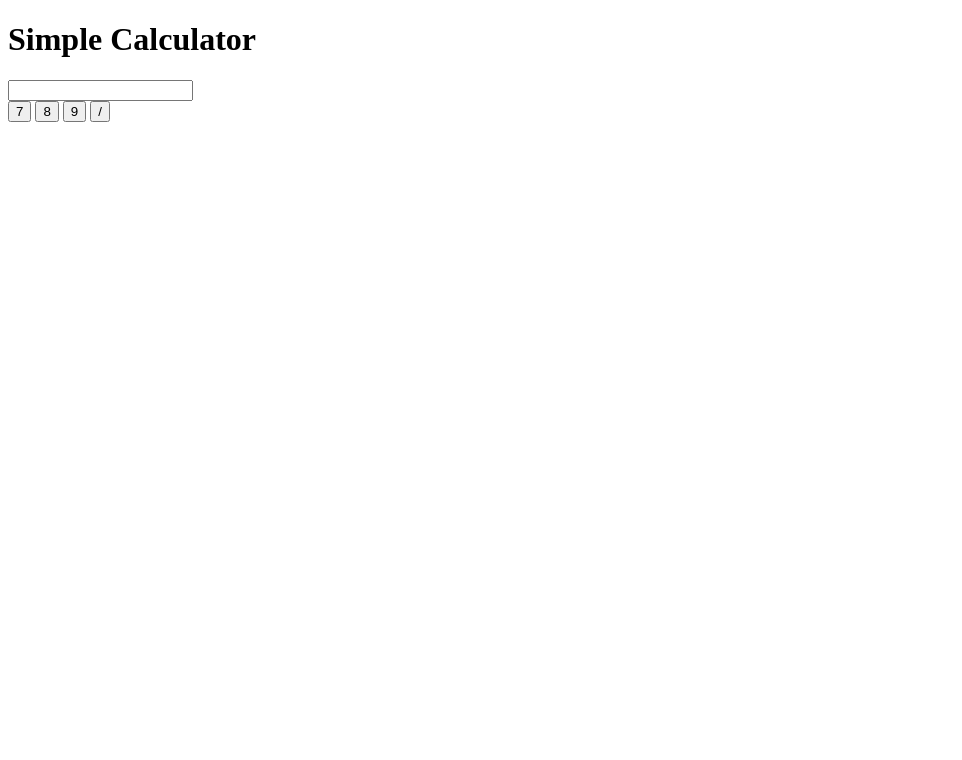
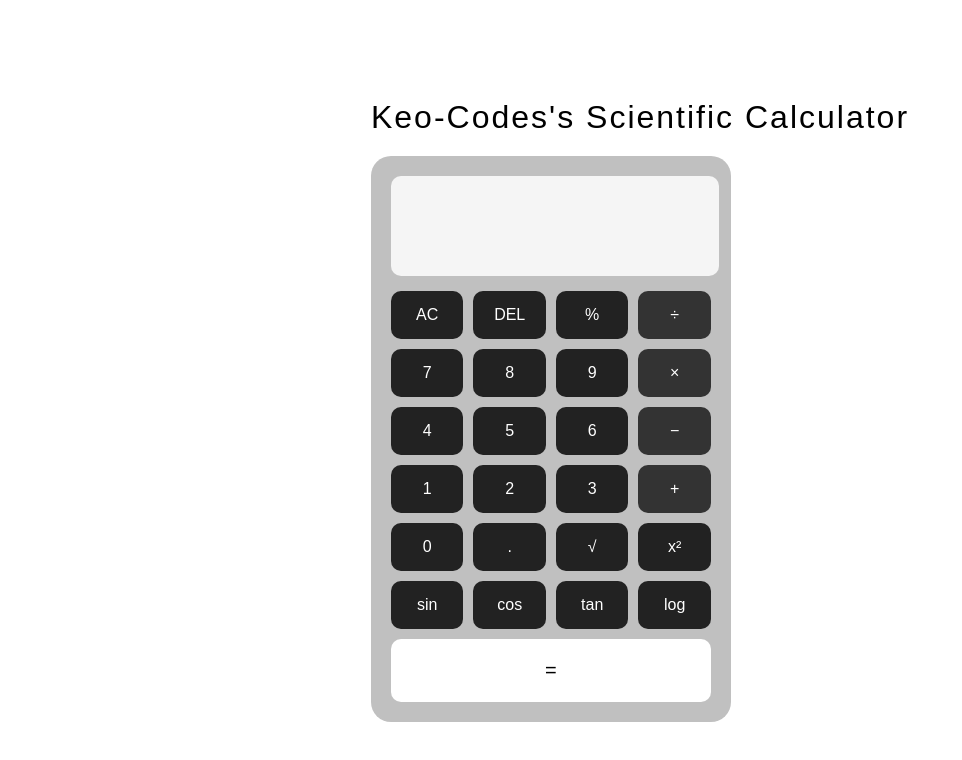
Before and after one commit to keo-codes/simple-calculator, a plain HTML site: page index.html in a window 1280 px wide. Shown: the whole page, without its empty margins (0-962 px from the left). Drawn offline with Linux system fonts and the light colour scheme.

Commit message:
Add basic calculator HTML layout (#1)

```diff
--- a/index.html
+++ b/index.html
@@ -7,16 +7,53 @@
     <link rel="stylesheet" href="style.css">
 </head>
 <body>
-    <h1>Simple Calculator</h1>
 
-    <input id="display" readonly>
 
-    <div>
-        <button>7</button>
-        <button>8</button>
-        <button>9</button>
-        <button>/</button>
-    </div>
+<div class="container">
+
+    <h1>Keo-Codes's Scientific Calculator</h1>
+
+<div class="calculator">
+
+<input class="display" id="display" readonly>
+
+<div class="buttons">
+
+<button onclick="clearDisplay()">AC</button>
+<button onclick="del()">DEL</button>
+<button onclick="insert('%')">%</button>
+<button class="operator" onclick="insert('/')">÷</button>
+
+<button onclick="insert('7')">7</button>
+<button onclick="insert('8')">8</button>
+<button onclick="insert('9')">9</button>
+<button class="operator" onclick="insert('*')">×</button>
+
+<button onclick="insert('4')">4</button>
+<button onclick="insert('5')">5</button>
+<button onclick="insert('6')">6</button>
+<button class="operator" onclick="insert('-')">−</button>
+
+<button onclick="insert('1')">1</button>
+<button onclick="insert('2')">2</button>
+<button onclick="insert('3')">3</button>
+<button class="operator" onclick="insert('+')">+</button>
+
+<button onclick="insert('0')">0</button>
+<button onclick="insert('.')">.</button>
+<button onclick="sqrt()">√</button>
+<button onclick="square()">x²</button>
+
+<button onclick="sin()">sin</button>
+<button onclick="cos()">cos</button>
+<button onclick="tan()">tan</button>
+<button onclick="log()">log</button>
+
+<button class="equal" onclick="calculate()">=</button>
+
+</div>
+</div>
+</div>
 
     <script src="script.js"></script>
 </body>
--- a/style.css
+++ b/style.css
@@ -0,0 +1,81 @@
+body{
+    margin:0;
+    height:100vh;
+    display:flex;
+    justify-content:center;
+    align-items:center;
+    font-family:Arial, Helvetica, sans-serif;
+    color:black;
+}
+
+.container{
+    text-align:center;
+}
+
+h1{
+    margin-bottom:20px;
+    font-weight:300;
+    letter-spacing:2px;
+}
+
+.calculator{
+    background:silver;
+    padding:20px;
+    border-radius:20px;
+    width:320px;
+    box-shadow:0 0 25px rgba(255,255,255,0.1);
+}
+
+.display{
+    width:90%;
+    height:60px;
+    background:whitesmoke;
+    color:white;
+    font-size:24px;
+    border:none;
+    text-align:right;
+    padding:20px;
+    margin-bottom:15px;
+    border-radius:10px;
+}
+
+.buttons{
+    display:grid;
+    grid-template-columns:repeat(4,1fr);
+    gap:10px;
+}
+
+button{
+    padding:15px;
+    font-size:16px;
+    border:none;
+    border-radius:10px;
+    background:#222;
+    color:white;
+    cursor:pointer;
+    transition:0.2s;
+}
+
+button:hover{
+    background:#444;
+}
+
+.operator{
+    background:#333;
+}
+
+.operator:hover{
+    background:#555;
+}
+
+.equal{
+    grid-column:span 4;
+    padding:20px;
+    font-size:20px;
+    background:white;
+    color:black;
+}
+
+.equal:hover{
+    background:#ddd;
+}
```
